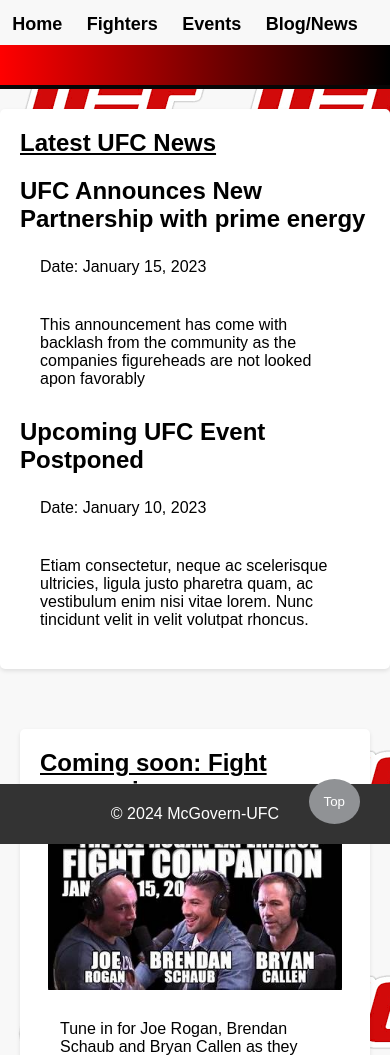
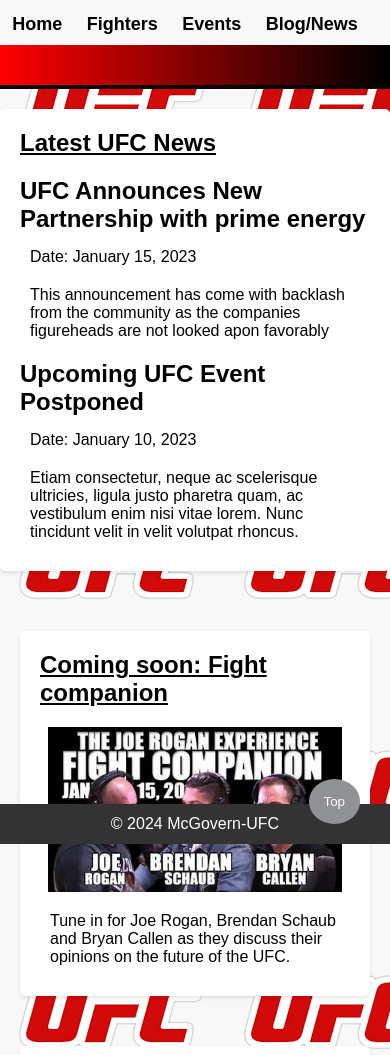
Before and after one commit to tmcgovern12/ufcFanPage, a plain HTML site: page index/blog.html in a window 390 px wide. Shown: the top 1055 px of the page. Drawn offline with nearby package versions, Linux system fonts and the light colour scheme; a web font is replaced by a local one.

Commit message:
finished

```diff
--- a/styles/blog.css
+++ b/styles/blog.css
@@ -237,7 +237,7 @@ footer {
 
 
     p {
-        padding: 20px;
+        padding: 10px;
     }
 
     .news-container {
```
Also changed, not shown: index/index.html (+2 -2 lines).
